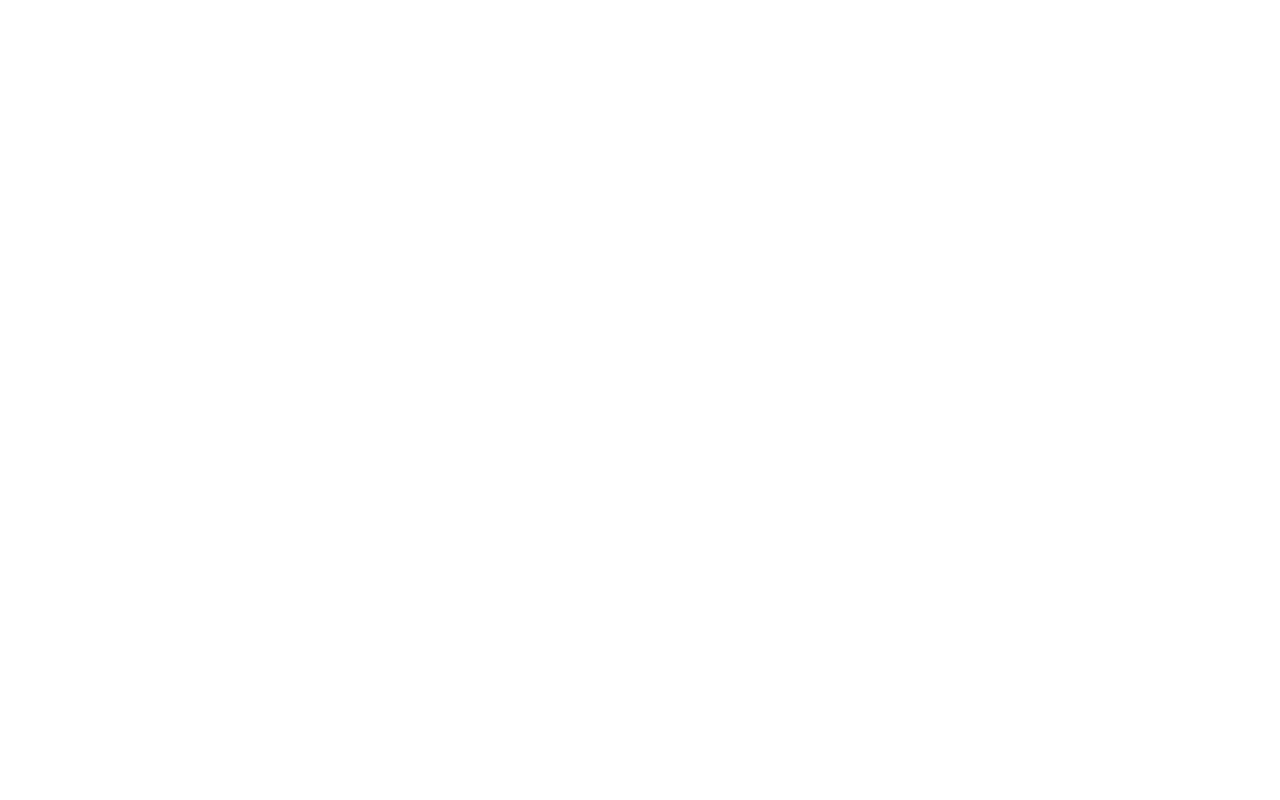
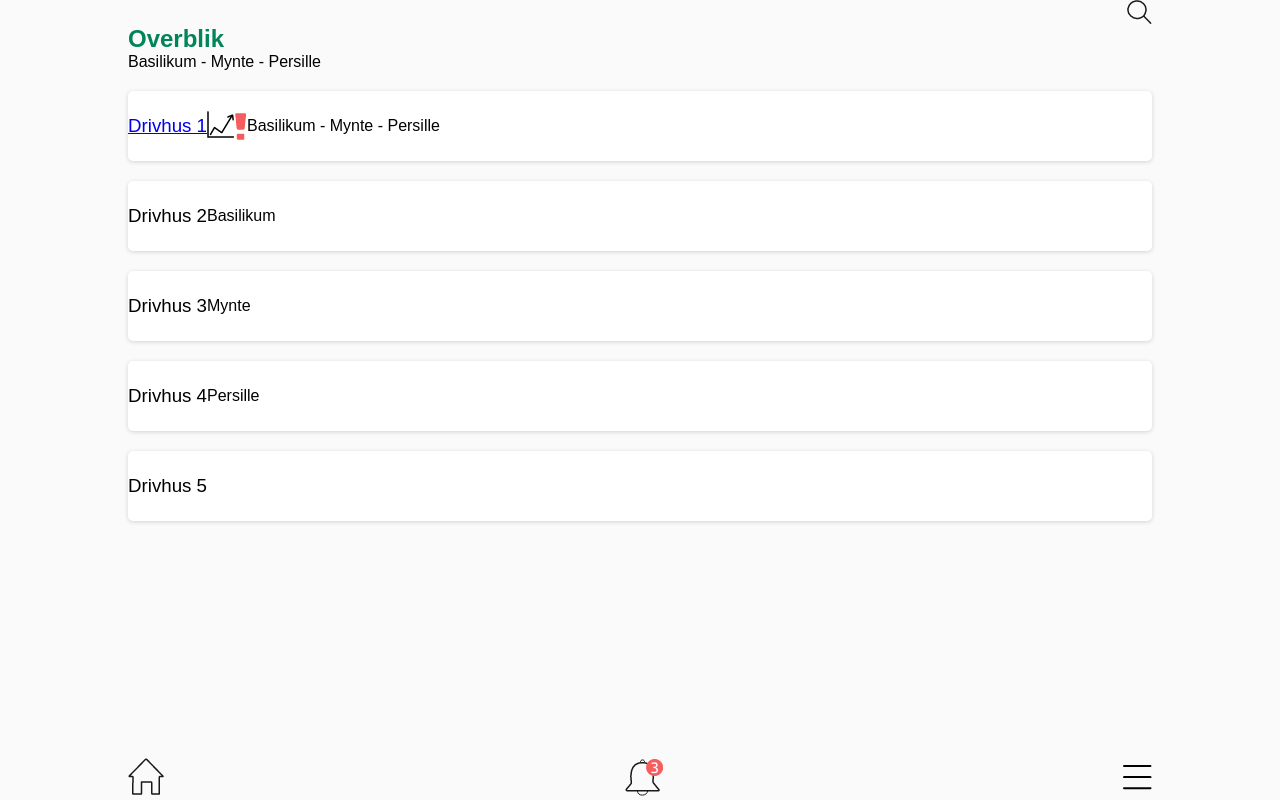
Before and after one commit to Magnusgb/Hydrovertic-App, a plain HTML site: page index.html in a window 1280 px wide. Drawn offline with nearby package versions, Linux system fonts and the light colour scheme.

Commit message:
Drivhus overblik oprettet mangler styling

```diff
--- a/index.html
+++ b/index.html
@@ -0,0 +1,62 @@
+<!DOCTYPE html>
+<html lang="da">
+<head>
+  <meta charset="UTF-8">
+  <meta name="viewport" content="width=device-width, initial-scale=1.0">
+  <title>Hydrovertic - Overblik</title>
+  <link rel="stylesheet" href="style.css">
+  <link href='https://unpkg.com/boxicons@2.1.4/css/boxicons.min.css' rel='stylesheet'>
+  <link rel="icon" type="image/x-icon" href="Hydrovertic/logo/ikon.png">
+  <script src="script.js" defer></script>
+</head>
+<body>
+  <header>
+    <section class="menu-top">
+      <img src="Assets-ikoner/søg.png" alt="Søgefilter top">
+    </section>
+    <nav class="menu-bottom">
+     <a href="index.html"> <img src="Assets-ikoner/hjem.png" alt="Hjem knap menu"></a>
+      <a href="notifikation.html"><img src="Assets-ikoner/notifikation.png" alt="Notifikation Menu"></a>
+      <a href="#"><img src="Assets-ikoner/menu.png" alt=""></a>
+    </nav>
+  </header>
+
+  <section>
+    <div class="heading">
+    <h2>Overblik</h2>
+    <h4>Basilikum - Mynte - Persille</h4>
+  </div>
+    <div class="wrapper">
+
+    <a href="drivhus.html">
+      <div class="container-btn">
+        <h3>Drivhus 1</h3>
+        <a href="#"><img src="Assets-ikoner/graf.png" alt="Graf Knap"></a>
+        <img src="Assets-ikoner/advarsel.png" alt="Advarsel">
+        <h4>Basilikum - Mynte - Persille</h4>
+      </div>
+    </a>
+
+      <div class="container-btn">
+        <h3>Drivhus 2</h3>
+        <h4>Basilikum</h4>
+      </div>
+
+      <div class="container-btn">
+        <h3>Drivhus 3</h3>
+        <h4>Mynte</h4>
+      </div>
+
+      <div class="container-btn">
+        <h3>Drivhus 4</h3>
+        <h4>Persille</h4>
+      </div>
+
+      <div class="container-btn">
+        <h3>Drivhus 5</h3>
+      </div>
+
+    </div>
+  </section>
+</body>
+</html>
--- a/style.css
+++ b/style.css
@@ -3,9 +3,11 @@
   src: url('Orgon/Orgon-Bold.ttf') format('ttf');
     font-weight: bold;
     font-style: normal;
+}
+
+@font-face {
+  font-family: "orgon";
   src: url('Orgon/Orgon-Regular.ttf') format('ttf');
-    font-weight: normal;
-    font-style: normal;
 }
 
 :root {
@@ -15,7 +17,7 @@
 
   /* Typografi */
   --var-h: 'Orgon-bold', sans-serif;
-  --var-p:'Orgon-regluar',sans-serif;
+  --var-base:'Orgon-regluar',sans-serif;
 
   /* Typografi str*/
   --var-h1:3rem;
@@ -26,7 +28,7 @@
 
   /* Farver */
   --heading-clr:#008559;
-  --txt-clr:#242424;
+  --txt-clr:black;
   --bg-clr:#FAFAFA;
 
   /* Accentfarver for knapper på værdier */
@@ -35,9 +37,10 @@
   --var-btn3:#FFF6AF;
   --var-btn4:#EBE2EA;
   --var-btn5:#D7E8F1;
+  --var-btn6:white;
 
   /* Box shadow */
-  --var-box-shadow:box-shadow: rgba(0, 0, 0, 0.16) 0px 1px 4px;
+  --var-box-s:rgba(0, 0, 0, 0.16) 0px 1px 4px;
 }
 
 * {
@@ -45,3 +48,64 @@
   padding:0;
   box-sizing: border-box;
 }
+
+body {
+  background-color: var(--bg-clr);
+}
+
+section {
+  width: var(--width-sec);
+  margin-inline: var(--margin-in);
+}
+
+h1,h2 {
+  font-family: var(--var-h);
+  color: var(--heading-clr);
+}
+
+h3,h4 {
+  font-family: var(--var-base);
+  font-weight: 400;
+}
+
+
+/* Menu top */
+.menu-top {
+display: flex;
+justify-content: end;
+}
+
+/* Menu bund */
+header {
+  display: flex;
+  justify-content: center;
+}
+
+.menu-bottom {
+  display: flex;
+  flex-direction: row;
+  justify-content: space-between;
+  align-items: center;
+  font-size: 1.5rem;
+  position: fixed;
+  bottom: 0;
+  height: 40px;
+  width: 80%;
+}
+
+/* Knap Drivhus, Modul & Hylder */
+.wrapper {
+  display: flex;
+  flex-direction: column;
+  gap: 20px;
+}
+
+.container-btn {
+  display: flex;
+  align-items: center;
+  height: 70px;
+  border-radius: 5px;
+  cursor:pointer;
+  background-color: var(--var-btn6);
+  box-shadow: var(--var-box-s);
+}
```
Also changed, not shown: Assets-ikoner/advarsel.png (added), Assets-ikoner/anbefaling.png (added), Assets-ikoner/arrow-h.png (added), Assets-ikoner/arrow-v.png (added), Assets-ikoner/graf.png (added), Assets-ikoner/hjem.png (added), Assets-ikoner/menu.png (added), Assets-ikoner/notifikation.png (added), Assets-ikoner/rediger.png (added), Assets-ikoner/søg.png (added), Assets-ikoner/x.png (added), 1 other file.
